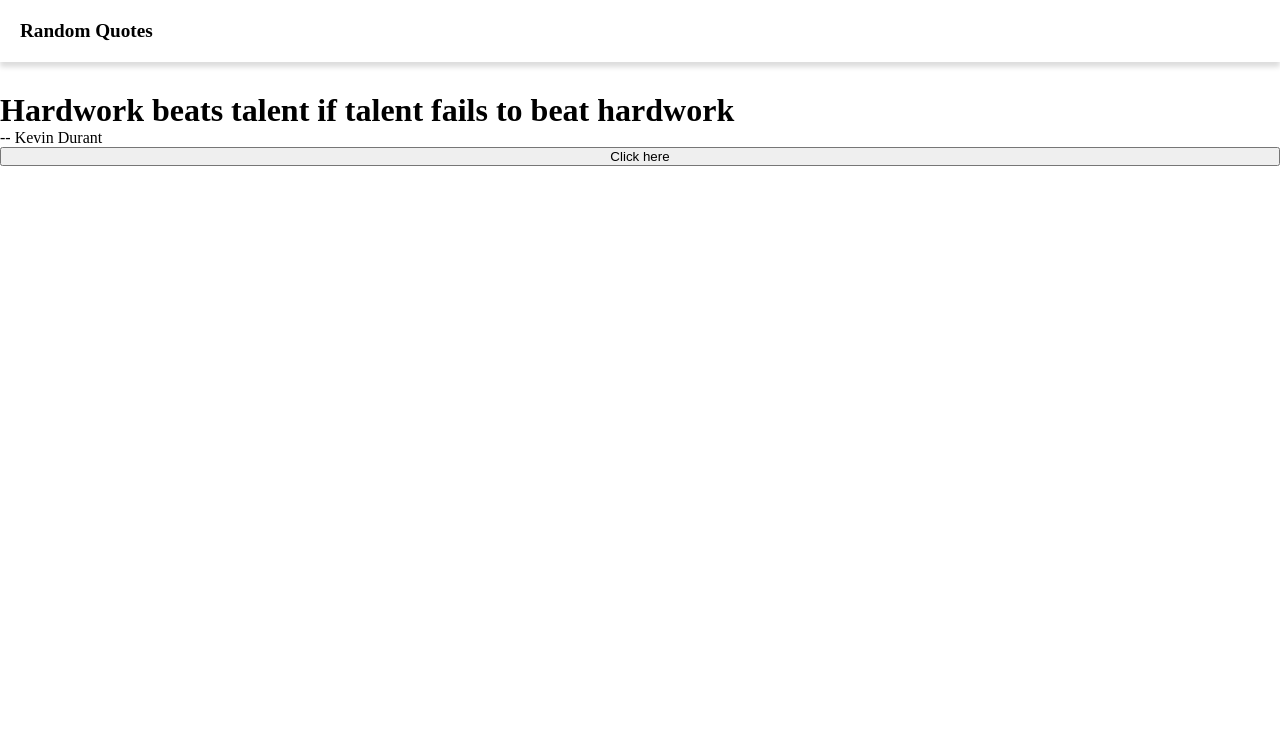
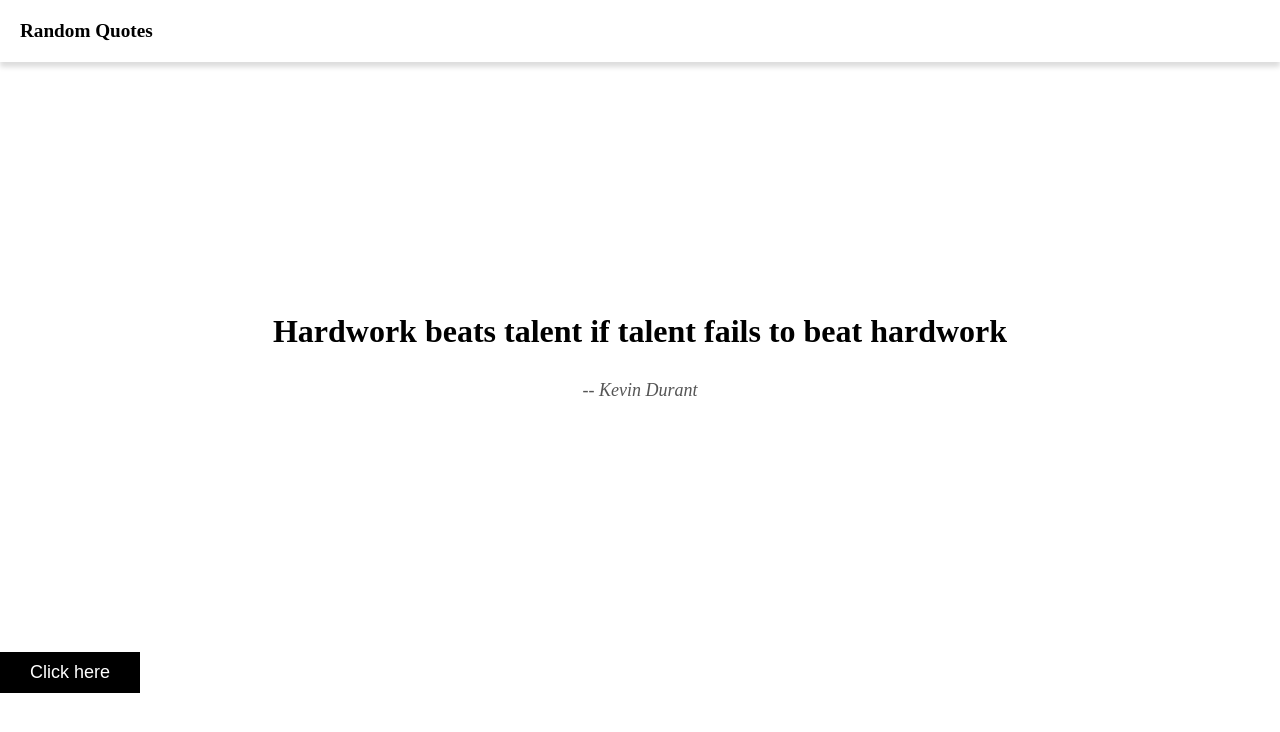
Before and after one commit to victorbruce/generate-quotes, a plain HTML site: page index.html in a window 1280 px wide. Drawn offline with Linux system fonts and the light colour scheme.

Commit message:
Add additional style

```diff
--- a/css/style.css
+++ b/css/style.css
@@ -24,7 +24,31 @@ body {
   font-size: 1.2rem;
 }
 
-.container {
+#quote-text {
   display: flex;
   flex-direction: column;
+  height: 70vh;
+  justify-content: center;
+  align-items: center;
 }
+
+#quote {
+  padding-bottom: 30px;
+}
+
+#author {
+  padding-bottom: 30px;
+  color: #555;
+  font-size: 18px;
+  font-style: italic;
+}
+
+#btn {
+  padding: 10px 30px;
+  background-color: #000;
+  color: #fff;
+  outline: 0;
+  border: none;
+  cursor: pointer;
+  font-size: 18px;
+}
```
